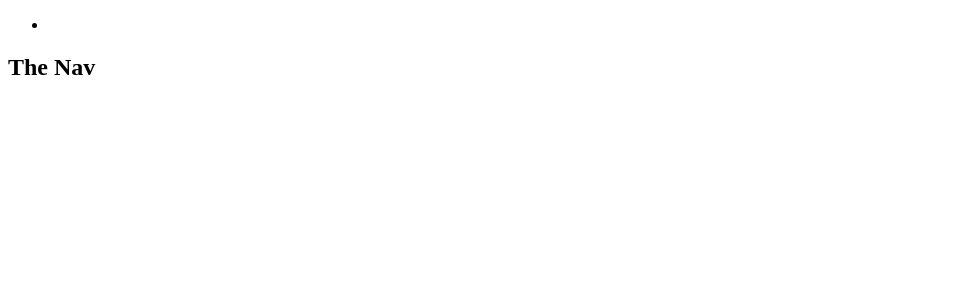
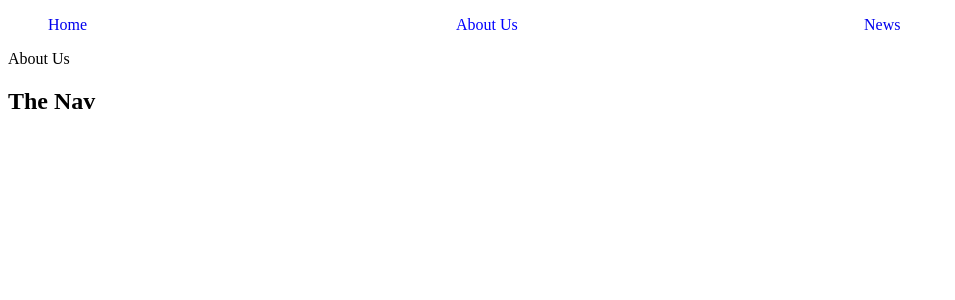
Before and after one commit to ntohq/ntohq-website, a Nuxt app in the folder packages/client/: page /about in a window 1280 px wide. Before the commit this address had no page. Shown: the top 300 px of the page, without its empty margins (0-955 px from the left). Built offline with nearby package versions, Linux system fonts and the light colour scheme; what @oruga-ui/oruga-next would draw is missing.

Commit message:
Fixed Navigation Rendering Bug
Note to future self :for != v-for

```diff
--- a/packages/client/components/navBar.vue
+++ b/packages/client/components/navBar.vue
@@ -1,12 +1,20 @@
 <template>
     <nav>
         <div id="branding"></div>
-        <div id="start"   >
+        <div id="start">
             <ul>
-                <li></li>
+                <li v-for="navSet in navRoutes">
+                    <NuxtLink
+                        :to="navSet.pageLink"
+                        tag="router-link"
+                        exact-active-class="is-active"
+                    >
+                        {{ navSet.pageTitle }}
+                    </NuxtLink>
+                </li>
             </ul>
         </div>
-        <div id="end"     ></div>
+        <div id="end"></div>
     </nav>
 </template>
 
@@ -19,8 +27,48 @@ export default {
     // }
     data() {
         return {
-
+            navRoutes: [
+                {
+                    pageTitle: 'Home',
+                    pageLink:  '/'
+                },
+                {
+                    pageTitle: 'About Us',
+                    pageLink:  '/about'
+                },
+                {
+                    pageTitle: 'News',
+                    pageLink:  '/news'
+                }
+            ]
         }
     }
 }
 </script>
+
+<style lang="scss" scoped>
+nav {
+    ul {
+        list-style: none;
+        display: flex;
+
+        li {
+            flex: 1;
+            margin: auto;
+
+            // Navigation Links
+            a {
+                text-decoration: none;
+            }
+
+            a:visited {
+                color: red;
+            }
+
+            a.is-active {
+                color: blue;
+            }
+        }
+    }
+}
+</style>
--- /dev/null
+++ b/packages/client/nuxt.config.js
@@ -0,0 +1,12 @@
+// https://v3.nuxtjs.org/api/configuration/nuxt.config
+export default defineNuxtConfig({
+    vite: {
+        css: {
+            preprocessorOptions: {
+                scss: {
+
+                }
+            }
+        }
+    }
+})
--- a/packages/client/nuxt.config.ts
+++ /dev/null
@@ -1,4 +0,0 @@
-// https://v3.nuxtjs.org/api/configuration/nuxt.config
-export default defineNuxtConfig({
-
-})
--- a/packages/client/package.json
+++ b/packages/client/package.json
@@ -10,7 +10,11 @@
     "postinstall": "nuxt prepare"
   },
   "devDependencies": {
-    "nuxt": "3.0.0-rc.12"
+    "node-sass": "^7.0.3",
+    "nuxt": "3.0.0-rc.12",
+    "sass": "^1.55.0",
+    "sass-loader": "^13.1.0",
+    "webpack": "^5.74.0"
   },
   "dependencies": {
     "@oruga-ui/oruga-next": "^0.5.6"
--- /dev/null
+++ b/packages/client/pages/about.vue
@@ -0,0 +1,7 @@
+<template>
+    <main>
+        <section>
+            About Us
+        </section>
+    </main>
+</template>
--- /dev/null
+++ b/packages/client/pages/news.vue
@@ -0,0 +1,5 @@
+<template>
+    <main>
+        Hello
+    </main>
+</template>
--- a/packages/client/tsconfig.json
+++ /dev/null
@@ -1,4 +0,0 @@
-{
-  // https://v3.nuxtjs.org/concepts/typescript
-  "extends": "./.nuxt/tsconfig.json"
-}
```
Also changed, not shown: 1 other file (tests, documents, lock files or other folders).
